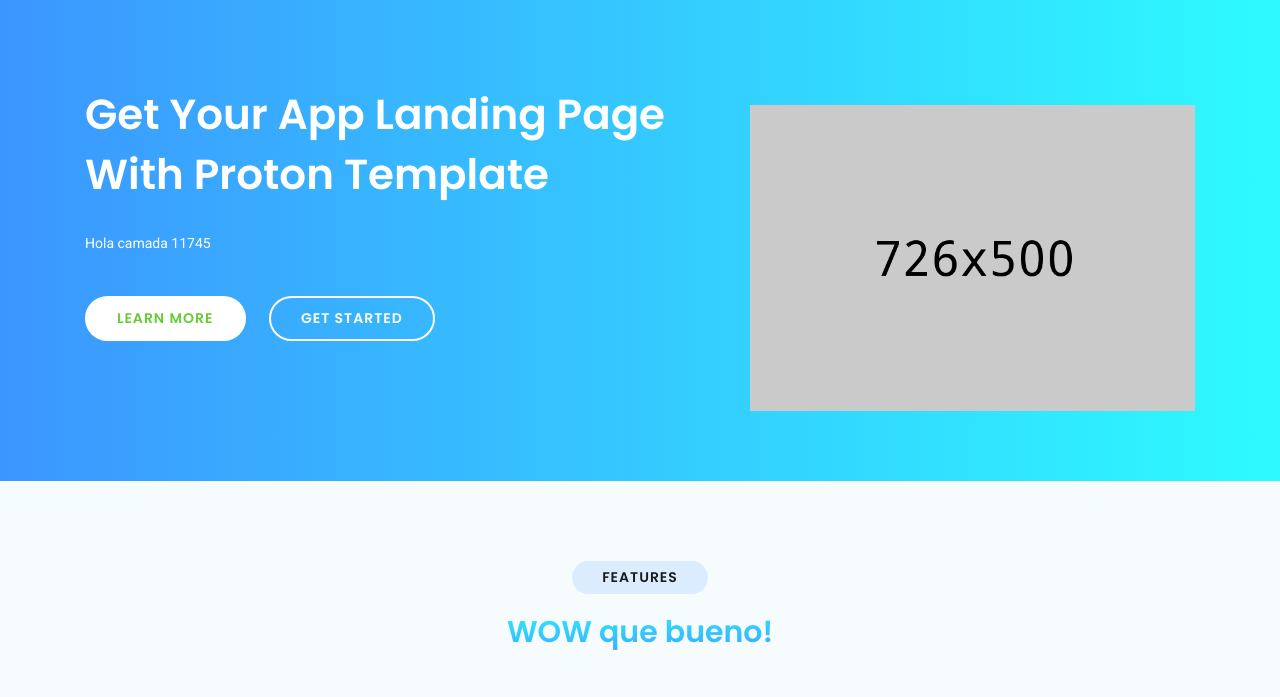
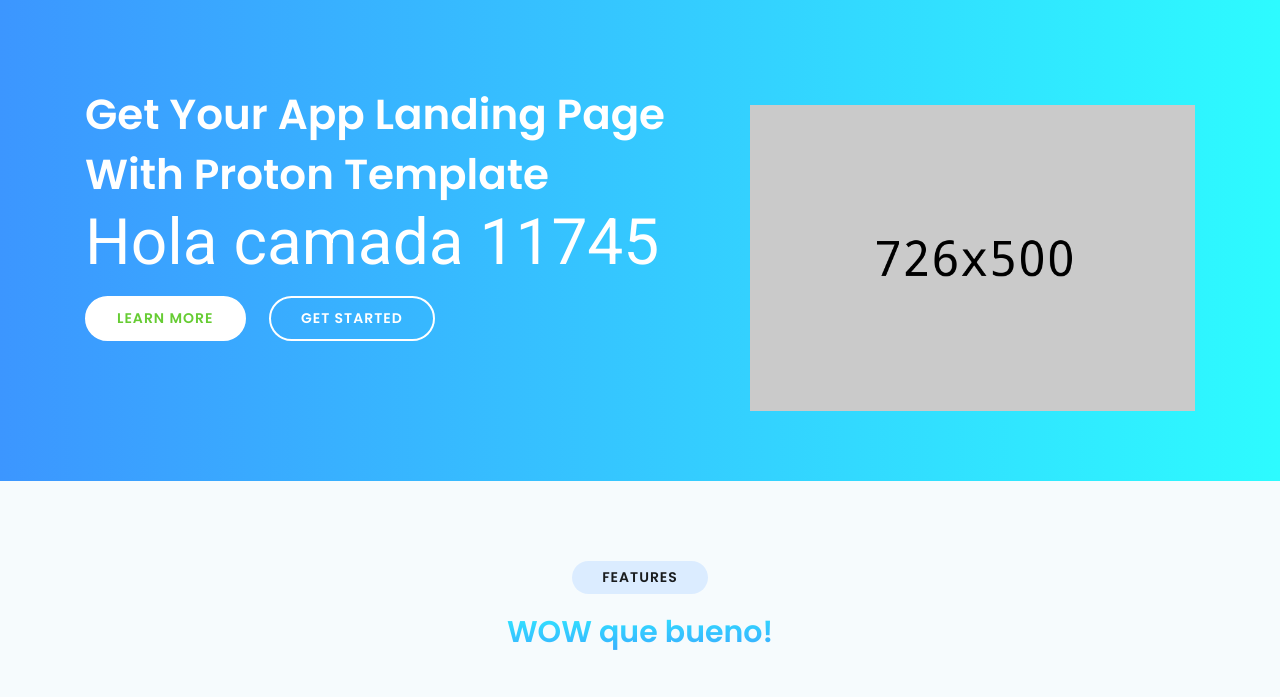
Before and after one commit to profeEma/clase15C11745, a plain HTML site: page index.html in a window 1280 px wide. Shown: the part 75-772 px from the top of the page. Drawn offline with Linux system fonts and the light colour scheme; files whose address does not match are found by name.

Commit message:
+ tamaño fuente

```diff
--- a/index.html
+++ b/index.html
@@ -65,7 +65,7 @@
           <div class="col-lg-7 col-md-12 col-xs-12">
             <div class="contents">
               <h2 class="head-title">Get Your App Landing Page <br> With Proton Template</h2>
-              <p>Hola camada 11745</p>
+              <p style="font-size: 5vw">Hola camada 11745</p>
               <div class="header-button">
                 <a href="#" class="btn btn-border-filled">Learn More</a>
                 <a href="#" class="btn btn-border">Get Started</a>
```
